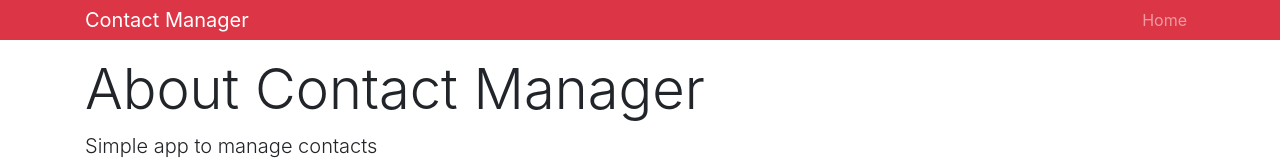
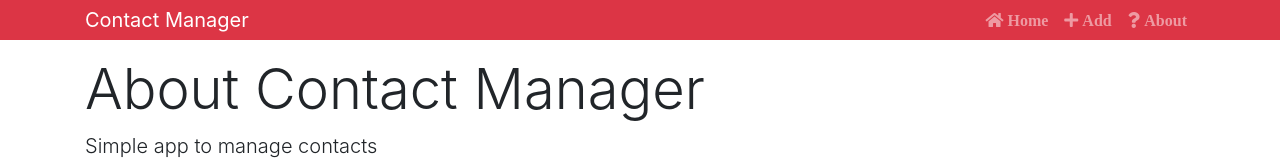
Before and after one commit to ajlaroche/contactmanager, a React (Create React App) app: page /about in a window 1280 px wide. Shown: the top 160 px of the page. Built offline with nearby package versions, Linux system fonts and the light colour scheme.

Commit message:
completed routes

```diff
--- a/src/App.js
+++ b/src/App.js
@@ -7,6 +7,7 @@
 import { Provider } from "./context";
 import "bootstrap/dist/css/bootstrap.min.css";
 import "./App.css";
+import NotFound from "./components/pages/NotFound";
 
 class App extends Component {
   render() {
@@ -20,6 +21,7 @@
                 <Route exact path="/" component={Contacts} />
                 <Route exact path="/contact/add" component={AddContact} />
                 <Route exact path="/about" component={About} />
+                <Route component={NotFound} />
               </Switch>
             </div>
           </div>
--- a/src/components/contacts/AddContact.js
+++ b/src/components/contacts/AddContact.js
@@ -51,6 +51,8 @@
       phone: "",
       errors: {}
     });
+
+    this.props.history.push("/"); // Redirects to home page after contact has been submitted
   };
 
   render() {
--- a/src/components/layout/Header.js
+++ b/src/components/layout/Header.js
@@ -1,5 +1,6 @@
 import React from "react";
 import propTypes from "prop-types"; //used to validate type of prop (i.e. string, object, integer, etc)
+import { Link } from "react-router-dom";
 
 //functional component
 const Header = props => {
@@ -13,9 +14,19 @@
         <div>
           <ul className="navbar-nav mr-auto">
             <li className="nav-item">
-              <a href="/" className="nav-link">
-                Home
-              </a>
+              <Link to="/" className="nav-link">
+                <i className="fas fa-home"> Home</i>
+              </Link>
+            </li>
+            <li className="nav-item">
+              <Link to="/contact/add" className="nav-link">
+                <i className="fas fa-plus"> Add</i>
+              </Link>
+            </li>
+            <li className="nav-item">
+              <Link to="/about" className="nav-link">
+                <i className="fas fa-question"> About</i>
+              </Link>
             </li>
           </ul>
         </div>
--- /dev/null
+++ b/src/components/pages/NotFound.js
@@ -0,0 +1,13 @@
+import React from "react";
+
+export default function NotFound() {
+  return (
+    <div>
+      <h1 className="display-4">
+        <span className="text-danger">404 </span>
+        Page Not Found
+      </h1>
+      <p className="lead">Sorry, that page does not exist</p>
+    </div>
+  );
+}
```
